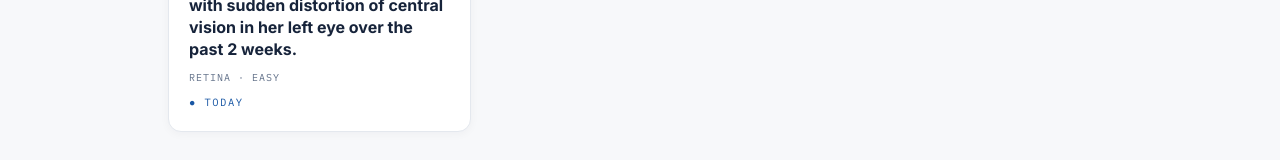
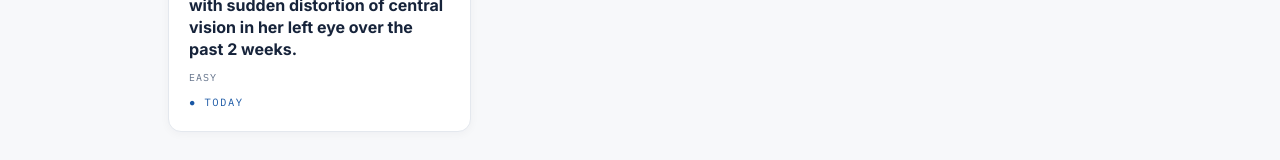
Before and after one commit to Nahum-Durrani/oculordle, a Next.js app: page /archive in a window 1280 px wide. Shown: the part 354-514 px from the top of the page. Built offline with nearby package versions, Linux system fonts and the light colour scheme; no server answers.

Commit message:
Hide case category until the round ends
Category was visible everywhere a case appeared (in-game header, archive cards, homepage teaser), spoiling the diagnosis category before the player attempted it. Now it only shows after the round is won or lost.

```diff
--- a/src/components/game/archive-view.tsx
+++ b/src/components/game/archive-view.tsx
@@ -61,7 +61,9 @@ function ArchiveCard({ entry }: { entry: ArchiveEntry }) {
         </div>
         <p className="flex-1 text-base leading-[1.35] font-bold text-ink">{entry.case.clues[0]}</p>
         <p className="font-mono text-[10px] tracking-[0.1em] text-slate uppercase">
-          {entry.case.categories[0]} · {entry.case.difficulty}
+          {entry.isToday && (entry.status === "won" || entry.status === "lost")
+            ? `${entry.case.categories[0]} · ${entry.case.difficulty}`
+            : entry.case.difficulty}
         </p>
         <p
           className="font-mono text-[10.5px] tracking-[0.14em] uppercase"
--- a/src/components/game/game-screen.tsx
+++ b/src/components/game/game-screen.tsx
@@ -80,7 +80,7 @@ export function GameScreen() {
             <div className="flex flex-wrap items-center gap-2.5">
               <DifficultyDot difficulty={todaysCase.difficulty} />
               <span className="font-mono text-xs tracking-[0.14em] text-cobalt uppercase">
-                Case #{dayNumber} · {todaysCase.categories[0]} ·{" "}
+                Case #{dayNumber} · {isDone && `${todaysCase.categories[0]} · `}
                 <span style={{ color: DIFFICULTY_TEXT_COLOR[todaysCase.difficulty] }}>{todaysCase.difficulty}</span>
               </span>
             </div>
--- a/src/components/game/practice-screen.tsx
+++ b/src/components/game/practice-screen.tsx
@@ -111,7 +111,7 @@ export function PracticeScreen({ day }: { day: number }) {
               <div className="flex flex-wrap items-center gap-2.5">
                 <DifficultyDot difficulty={caseData.difficulty} />
                 <span className="font-mono text-xs tracking-[0.14em] text-cobalt uppercase">
-                  Case #{day} · {caseData.categories[0]} ·{" "}
+                  Case #{day} · {isDone && `${caseData.categories[0]} · `}
                   <span style={{ color: DIFFICULTY_TEXT_COLOR[caseData.difficulty] }}>{caseData.difficulty}</span>
                 </span>
               </div>
--- a/src/components/home/home-view.tsx
+++ b/src/components/home/home-view.tsx
@@ -52,7 +52,7 @@ export function HomeView() {
     let cancelled = false;
     (async () => {
       const daily = await getDailyCase();
-      if (!cancelled) setTagline(`${daily.categories[0] ?? ""} · ${daily.difficulty}`);
+      if (!cancelled) setTagline(daily.difficulty);
     })();
     return () => {
       cancelled = true;
```
